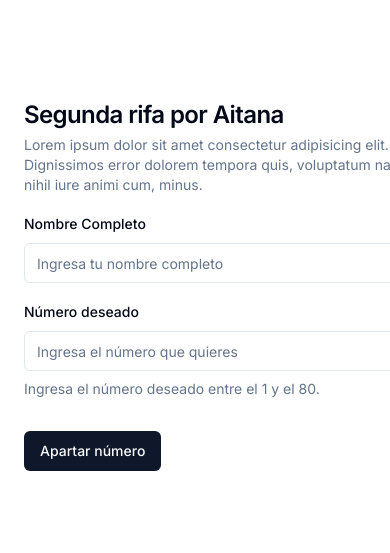
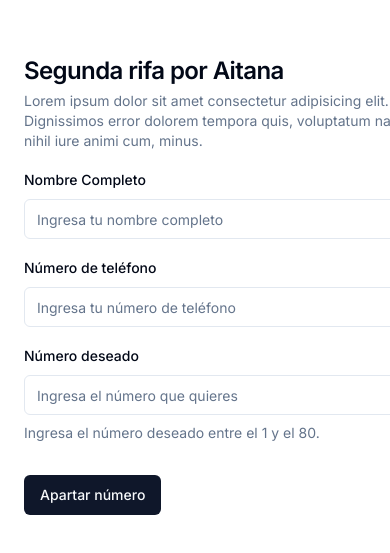
Before and after one commit to luis-cruzt/rifa-nextjs, a Next.js app: page / in a window 390 px wide. Shown: the part 135-688 px from the top of the page. Built offline with nearby package versions, Linux system fonts and the light colour scheme; what pocketbase would draw is missing.

Commit message:
chore: Update metadata in layout and add phone field to form

```diff
--- a/src/app/layout.tsx
+++ b/src/app/layout.tsx
@@ -5,8 +5,8 @@ import { Toaster } from "@/components/ui/sonner"
 const inter = Inter({ subsets: ["latin"] });
 
 export const metadata: Metadata = {
-  title: "Create Next App",
-  description: "Generated by create next app",
+  title: "Rifa Aitana",
+  description: "Formulario para participar en la rifa de Aitana",
 };
 
 export default function RootLayout({
--- a/src/app/page.tsx
+++ b/src/app/page.tsx
@@ -24,6 +24,7 @@ const formSchema = z.object({
     message: "Ingresa tu nombre completo",
   }),
   number: z.string(),
+  phone: z.string(),
 });
 
 const pb = new PocketBase('https://pocketbase-production-fbf4.up.railway.app');
@@ -36,6 +37,7 @@ export default function Home() {
     defaultValues: {
       name: "",
       number: "",
+      phone: "",
     },
   });
 
@@ -43,10 +45,10 @@ export default function Home() {
     const data = {
       "name": values.name,
       "number": values.number,
+      "phone": values.phone,
   };
     try {
       const record = await pb.collection('raffle_numbers').create(data);
-      console.log('Record created: ', record);
       router.push('/exito')
       form.reset();
     } catch (error: any) {
@@ -72,6 +74,21 @@ export default function Home() {
                     <FormLabel>Nombre Completo</FormLabel>
                     <FormControl>
                       <Input placeholder="Ingresa tu nombre completo" {...field} />
+                    </FormControl>
+                    <FormMessage />
+                  </FormItem>
+                )}
+              />
+              <FormField
+                control={form.control}
+                name="phone"
+                render={({ field }) => (
+                  <FormItem className="mb-4">
+                    <FormLabel>Número de teléfono</FormLabel>
+                    <FormControl>
+                      <Input placeholder="Ingresa tu número de teléfono"
+                      type="number"
+                      {...field} />
                     </FormControl>
                     <FormMessage />
                   </FormItem>
```
